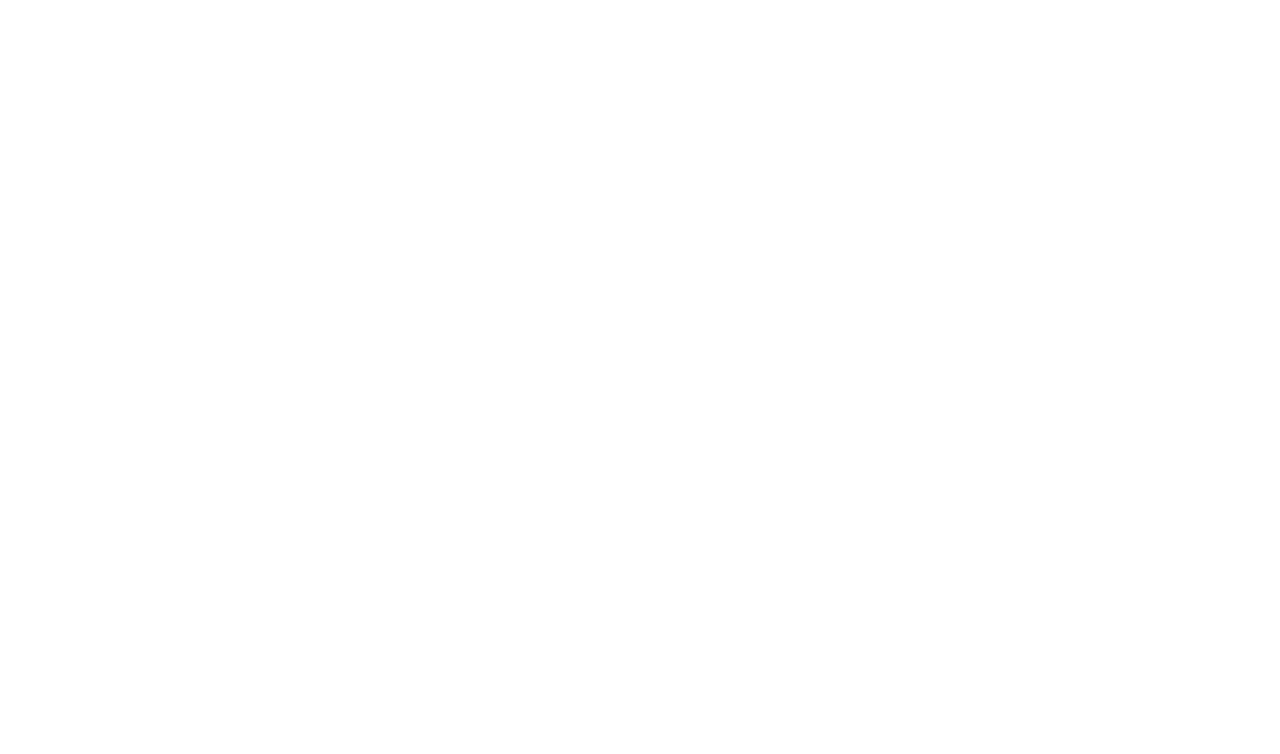
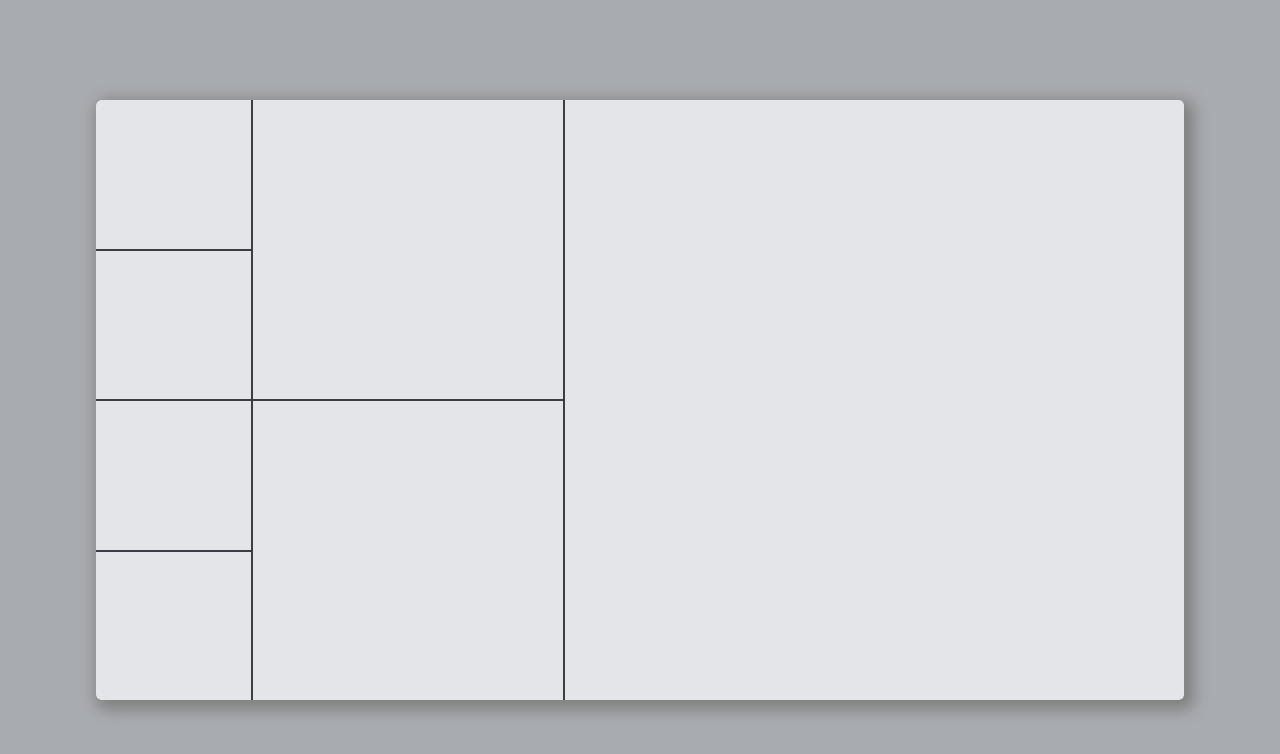
Before and after one commit to KimJi-An/macOS, a website built with Vite: page index.html in a window 1280 px wide. Built offline with nearby package versions, Linux system fonts and the light colour scheme.

Commit message:
grid 나누기

```diff
--- a/index.html
+++ b/index.html
@@ -6,6 +6,20 @@
   <title>mac OS</title>
 </head>
 <body>
+  <div class="wrapper">
+    <section class="memory-img">
+      <div class="memory-img__total"></div>
+      <div class="memory-img__grey4"></div>
+      <div class="memory-img__red8"></div>
+      <div class="memory-img__white2"></div>
+    </section>
+    <div class="memory-text">
+      <div class="used-available"></div>
+      <nav class="nav"></nav>
+    </div>
+    <div class="memory-detail">
 
+    </div>
+  </div>
 </body>
 </html>
--- a/styles/style.scss
+++ b/styles/style.scss
@@ -1,2 +1,80 @@
 @charset "UTF-8";
 @import "./reset.scss";
+
+$gridColor: #383E44;
+$bgColor: #E4E5E9;
+$gap: 2px;
+
+* {
+	margin: 0;
+	padding: 0;
+	box-sizing: border-box;
+}
+
+body {
+	width: 100%;
+	height: 100vh;
+	display: flex;
+	justify-content: center;
+	align-items: center;
+  background-color: #A8ABB0;
+}
+
+.wrapper {
+	width: 85%;
+	height: 75%;
+	display: grid;
+	grid-template-columns: 1fr 2fr 4fr;
+	gap: $gap;
+	border-radius: 5px;
+	box-shadow: 5px 5px 15px 5px gray;
+	background-color: $gridColor;
+
+	.memory-img {
+		display: grid;
+		grid-template-rows: repeat(4, 1fr);
+		gap: $gap;
+		border-top-left-radius: 5px;
+		border-bottom-left-radius: 5px;
+		background-color: $gridColor;
+
+		.memory-img__total {
+			border-top-left-radius: 5px;
+			background-color: $bgColor;
+		}
+
+		.memory-img__grey4 {
+			background-color: $bgColor;
+		}
+
+		.memory-img__red8 {
+			background-color: $bgColor;
+		}
+
+		.memory-img__white2 {
+			border-bottom-left-radius: 5px;
+			background-color: $bgColor;
+		}
+	}
+
+	.memory-text {
+		display: grid;
+		grid-template-rows: repeat(2, 1fr);
+		gap: $gap;
+		background-color: $gridColor;
+
+		.used-available {
+			background-color: $bgColor;
+		}
+
+		.nav {
+			background-color: $bgColor;
+		}
+	}
+
+	.memory-detail {
+		background-color: #E4E5E9;
+		border-top-right-radius: 5px;
+		border-bottom-right-radius: 5px;
+	}
+}
```
